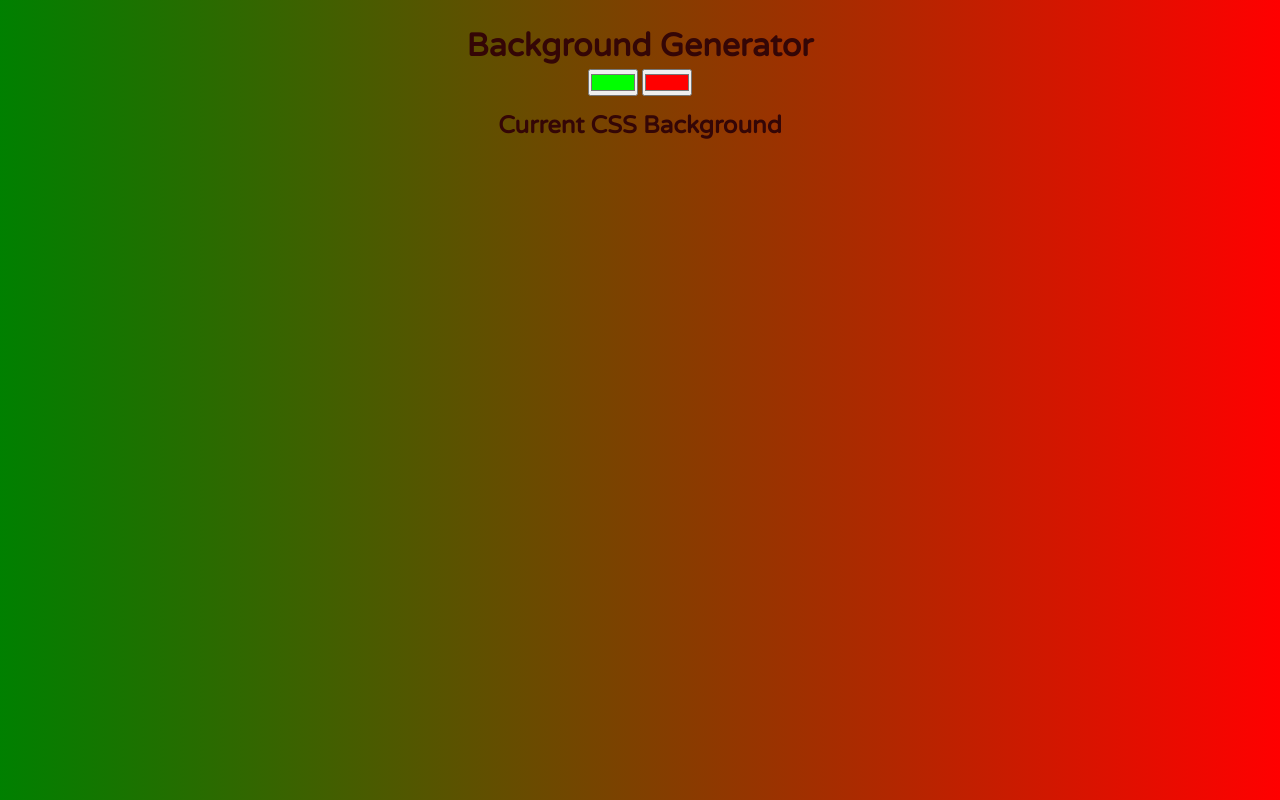
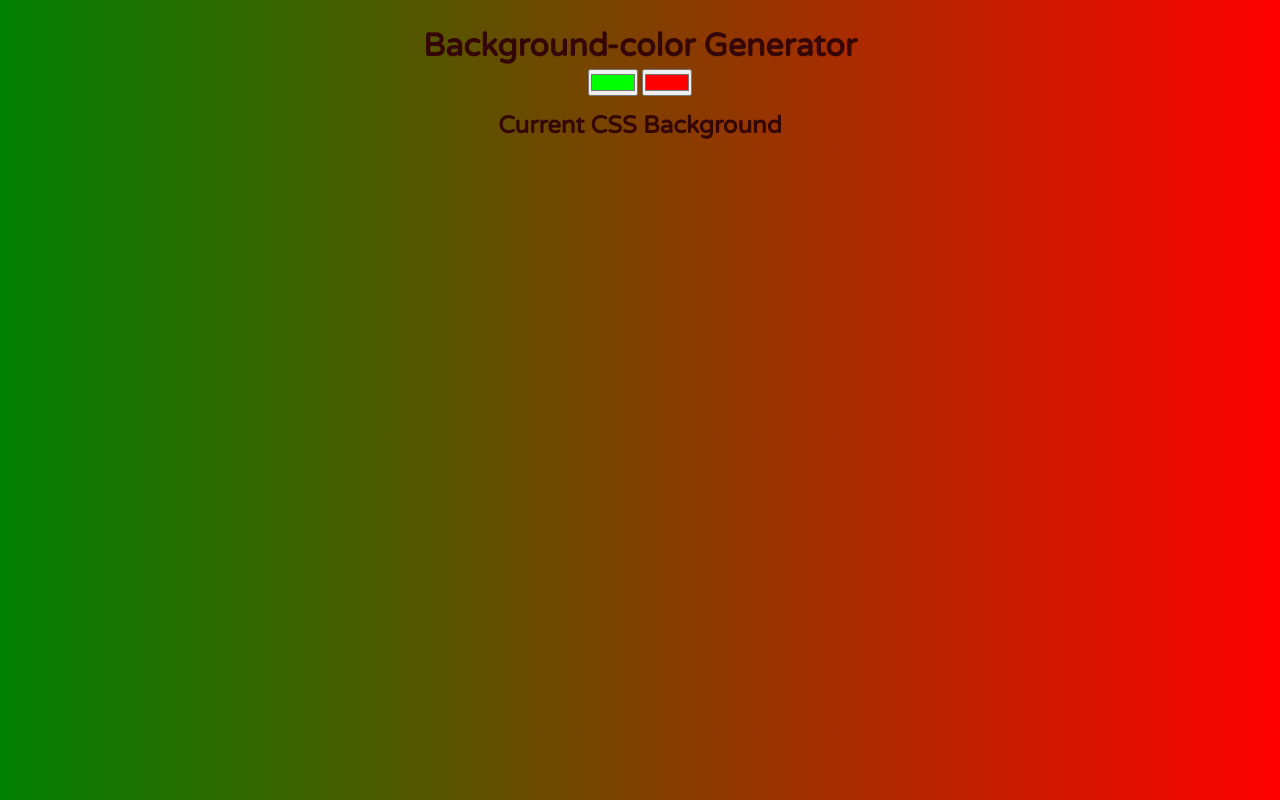
Before and after one commit to ankitsankhyan/background_generator, a plain HTML site: page index.html in a window 1280 px wide. Drawn offline with Linux system fonts and the light colour scheme.

Commit message:
changing file

```diff
--- a/index.html
+++ b/index.html
@@ -4,12 +4,12 @@
     <meta charset="UTF-8">
     <meta http-equiv="X-UA-Compatible" content="IE=edge">
     <meta name="viewport" content="width=device-width, initial-scale=1.0">
-    <title>Document</title>
+    <title>Generator</title>
     <link rel="stylesheet" type = "text/css" href="style.css">
 </head>
 <body>
     <div>
-    <h1>Background Generator</h1>
+    <h1>Background-color Generator</h1>
 
     <input class = "color1" type="color" name="color1" value="#00ff00">
     <input class = "color2" type = "color" name = "color2" value = "#ff0000">
```
